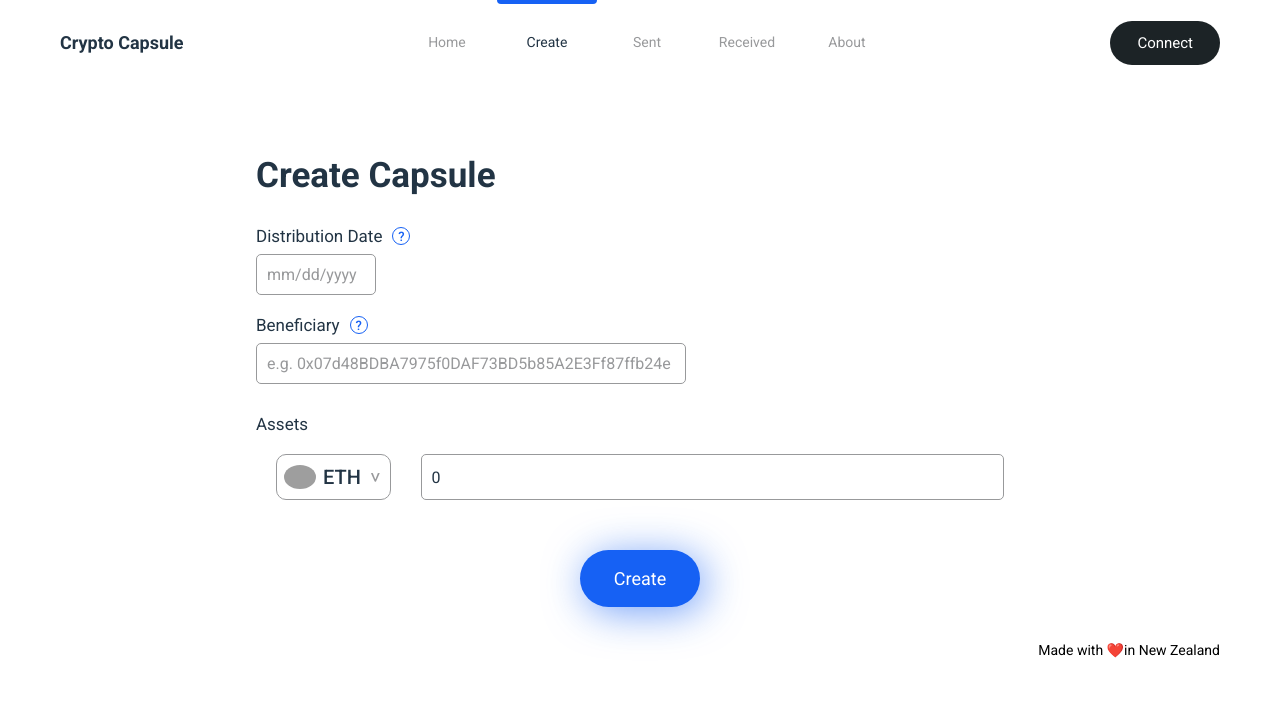
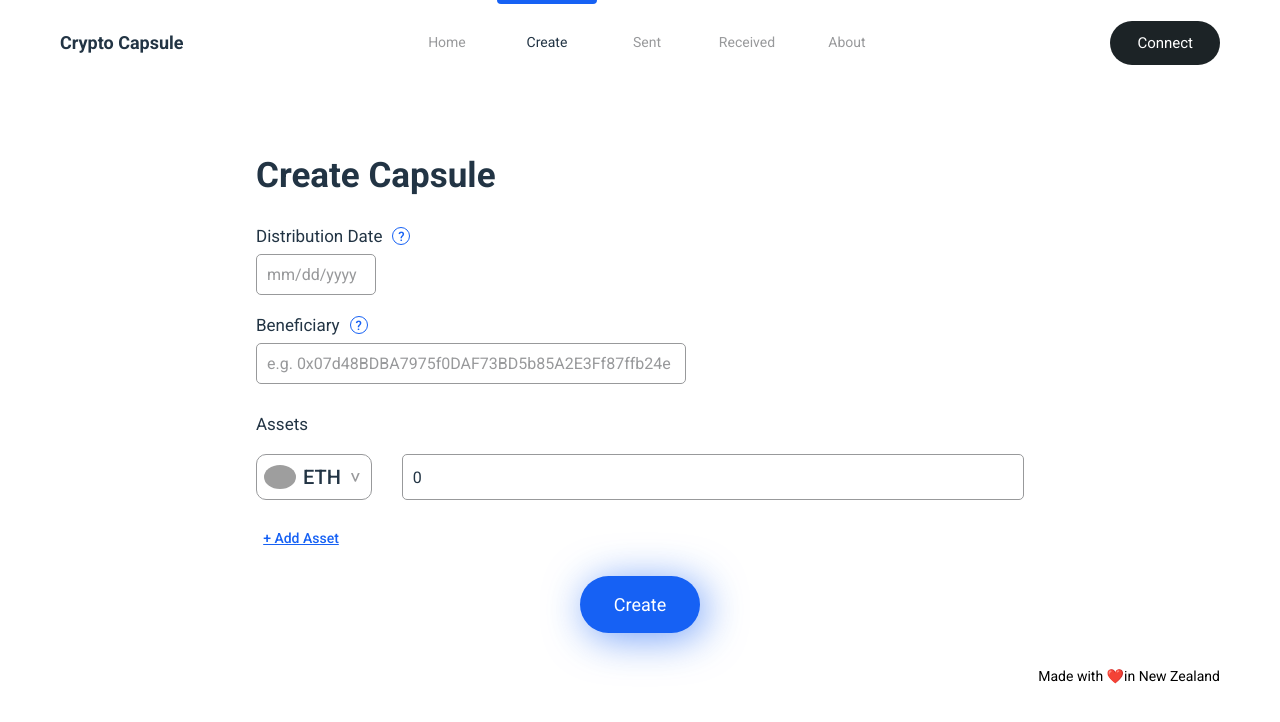
Before and after one commit to chase-manning/crypto-capsule, a React (Create React App) app in the folder client/: page /create in a window 1280 px wide. Shown: the top 722 px of the page. Built offline with nearby package versions, Linux system fonts and the light colour scheme; grey boxes are pictures that could not be loaded.

Commit message:
:rocket: add ability to add more assets

```diff
--- a/client/src/components/Assets.tsx
+++ b/client/src/components/Assets.tsx
@@ -1,6 +1,8 @@
 import React, { useState } from "react";
+import { useSelector } from "react-redux";
 import styled from "styled-components";
 import { ethToken } from "../services/tokenService";
+import { selectTokens } from "../state/tokenSlice";
 import Label from "../styles/Label";
 import { Asset } from "../types/CapsuleType";
 import Token from "../types/Token";
@@ -12,32 +14,51 @@ const StyledAssetAdder = styled.div`
   margin-top: 2rem;
 `;
 
+const AddAsset = styled.button`
+  font-size: 1.4rem;
+  font-weight: 500;
+  color: var(--primary);
+  text-decoration: underline;
+  margin-top: 1rem;
+  width: 9rem;
+  cursor: pointer;
+`;
+
 type Props = {
   assets: Asset[];
   setAssets: (assets: Asset[]) => void;
 };
 
 const Assets = (props: Props) => {
-  const [tokens, setTokens] = useState([ethToken]);
+  const tokens = useSelector(selectTokens);
+
+  const addAsset = () => {
+    const _assets = [...props.assets];
+    _assets.push({ token: "ETH", value: 0 });
+    console.log(_assets);
+    props.setAssets(_assets);
+  };
 
   return (
     <StyledAssetAdder>
       <Label>Assets</Label>
-      {tokens.map((token: Token, index: number) => (
+      {props.assets.map((asset: Asset, index: number) => {
+        if (!tokens || tokens.length === 0) return;
+        const token = tokens.filter((t: Token) => t.address === asset.token)[0];
+
+        return (
           <TokenInput
             key={index}
             token={token}
             setToken={(token: Token, value: number) => {
-            const _tokens = [...tokens];
-            _tokens[index] = token;
-            setTokens(_tokens);
-
               const _assets = [...props.assets];
               _assets[index] = { token: token.address, value: value };
               props.setAssets(_assets);
             }}
           />
-      ))}
+        );
+      })}
+      <AddAsset onClick={() => addAsset()}>+ Add Asset</AddAsset>
     </StyledAssetAdder>
   );
 };
--- a/client/src/components/TokenInput.tsx
+++ b/client/src/components/TokenInput.tsx
@@ -5,7 +5,7 @@ import Token from "../types/Token";
 import TokenSelector from "./TokenSelector";
 
 const StyledTokenInput = styled.div`
-  padding: 2rem;
+  padding: 2rem 0;
   border-radius: 2rem;
   display: flex;
 `;
--- a/client/src/services/tokenService.ts
+++ b/client/src/services/tokenService.ts
@@ -3,10 +3,17 @@ import Token from "../types/Token";
 import { TEST_MODE } from "../utils/globals";
 
 export const getTokens = async (): Promise<Token[]> => {
-  if (TEST_MODE) return rinkebyTokens;
-  const response = await fetch("https://tokens.coingecko.com/uniswap/all.json");
-  const data = await response.json();
-  const tokens: Token[] = data.tokens;
+  let tokens: Token[] = [];
+
+  if (TEST_MODE) {
+    tokens = rinkebyTokens;
+  } else {
+    const response = await fetch(
+      "https://tokens.coingecko.com/uniswap/all.json"
+    );
+    const data = await response.json();
+    const tokens: Token[] = data.tokens;
+  }
   tokens.push(ethToken);
   tokens.reverse();
   return tokens;
```
Lines whose indentation alone changed are shown as unchanged.
